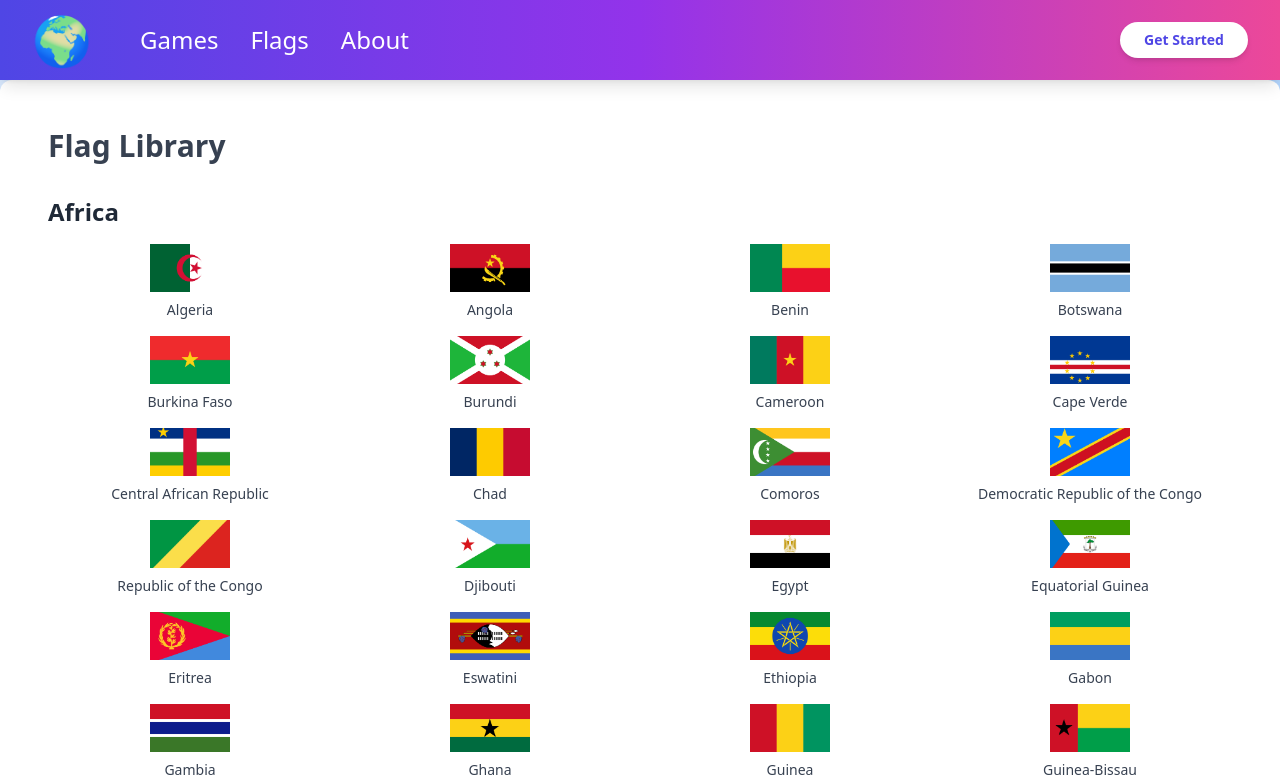
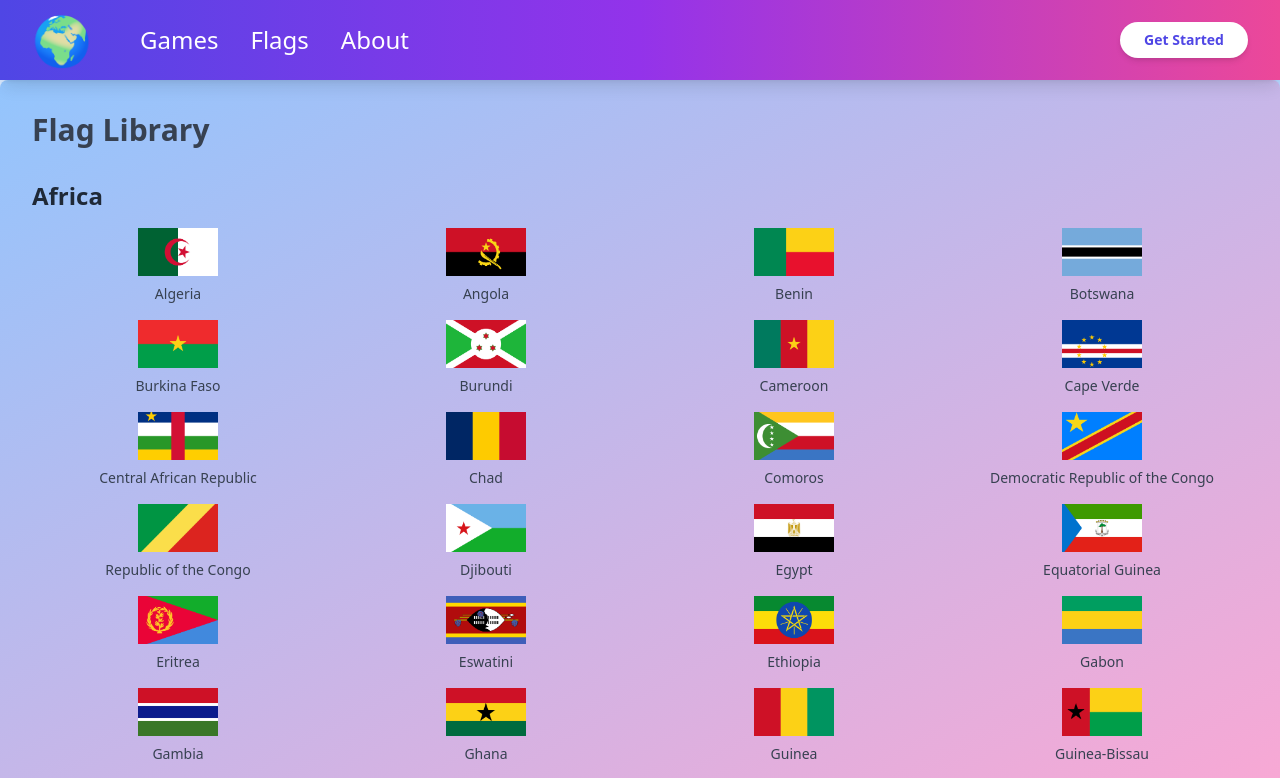
Before and after one commit to ArthurEhem/Industry-Elective, a React (Vite) app: page /library in a window 1280 px wide. Shown: the top 778 px of the page. Built offline with nearby package versions, Linux system fonts and the light colour scheme.

Commit message:
Updated Library.jsx - Wiki Link, BG, Aesthetic, SFX

```diff
--- a/src/pages/Library.jsx
+++ b/src/pages/Library.jsx
@@ -1,17 +1,41 @@
-import React from "react";
+import React, { useRef } from "react";
 import { useNavigate } from "react-router-dom"; // Import the useNavigate hook
 import { continents } from "../data/continents";
 import NavigationBar from "../components/NavigationBar";
 import MusicPlayer from "../components/MusicPlayer";
+import hoverSound from '/Hover.mp3';
+import clickSound from '/Click.mp3';
 
 function Library() {
   const navigate = useNavigate(); // Initialize the navigate function
+  const audioRef = useRef(new Audio(hoverSound));
+  const clickAudioRef = useRef(new Audio(clickSound));
+
+  const playHoverSound = () => {
+    audioRef.current.currentTime = 0;
+    audioRef.current.play();
+  };
+
+  const playClickSound = () => {
+    clickAudioRef.current.currentTime = 0;
+    clickAudioRef.current.play();
+  };
 
   return (
-    <div className="flex flex-col items-center justify-start bg-gradient-to-br from-blue-100 to-blue-300 min-h-screen">
+    <div className="flex flex-col items-center justify-start bg-gradient-to-br from-blue-100 to-blue-300 min-h-screen overflow-hidden">
       <NavigationBar /> {/* Include the Navigation Bar */}
       <MusicPlayer src="/Loop03.mp3" volume={0.5} /> {/* Add MusicPlayer here */}
-
+      <div
+        className="absolute inset-0"
+        style={{
+          backgroundImage: 'url(/Flags01.gif)',
+          backgroundSize: '100%',
+          backgroundPosition: 'top',
+          opacity: 0.1,
+          zIndex: 0, // Ensure the background is behind all other content
+        }}
+      ></div>
+      <div className="absolute inset-0 backdrop-blur-sm"></div>
       {/* Adjusted Back Button */}
       <button
         onClick={() => navigate("/", { replace: true })}
@@ -21,22 +45,30 @@ function Library() {
       </button>
 
       {/* Flag Library Container */}
-      <div className="relative rounded-xl bg-white p-12 shadow-2xl transition-transform transform hover:scale-105 duration-200 w-full max-w-7xl mt-20">
+      <div className="relative bg-gradient-to-br from-blue-300 to-pink-300 p-8 rounded-lg shadow-xl w-full max-w-7xl mt-20 overflow-y-auto h-[calc(100vh-5rem)]">
         <h1 className="text-3xl font-extrabold text-gray-700 mb-8">Flag Library</h1>
-        <div className="space-y-6 max-h-screen overflow-auto">
+        <div className="space-y-6">
           {continents.map((continent) => (
             <div key={continent.name}>
               <h2 className="text-2xl font-semibold text-gray-800">{continent.name}</h2>
               <div className="grid grid-cols-4 gap-4 mt-4">
                 {continent.countries.map((country) => (
-                  <div key={country.code} className="flex flex-col items-center">
+                  <a
+                    key={country.code}
+                    href={`https://en.wikipedia.org/wiki/${country.name.replace(" ", "_")}`}
+                    target="_blank"
+                    rel="noopener noreferrer"
+                    className="flex flex-col items-center transform transition-transform duration-300 hover:scale-125"
+                    onClick={playClickSound}
+                    onMouseEnter={playHoverSound}
+                  >
                     <img
                       src={`/flags/${country.code}.png`}
                       alt={`${country.name} flag`}
                       className="w-20 h-12 object-cover mb-2"
                     />
                     <span className="text-sm text-gray-700">{country.name}</span>
-                  </div>
+                  </a>
                 ))}
               </div>
             </div>
```
